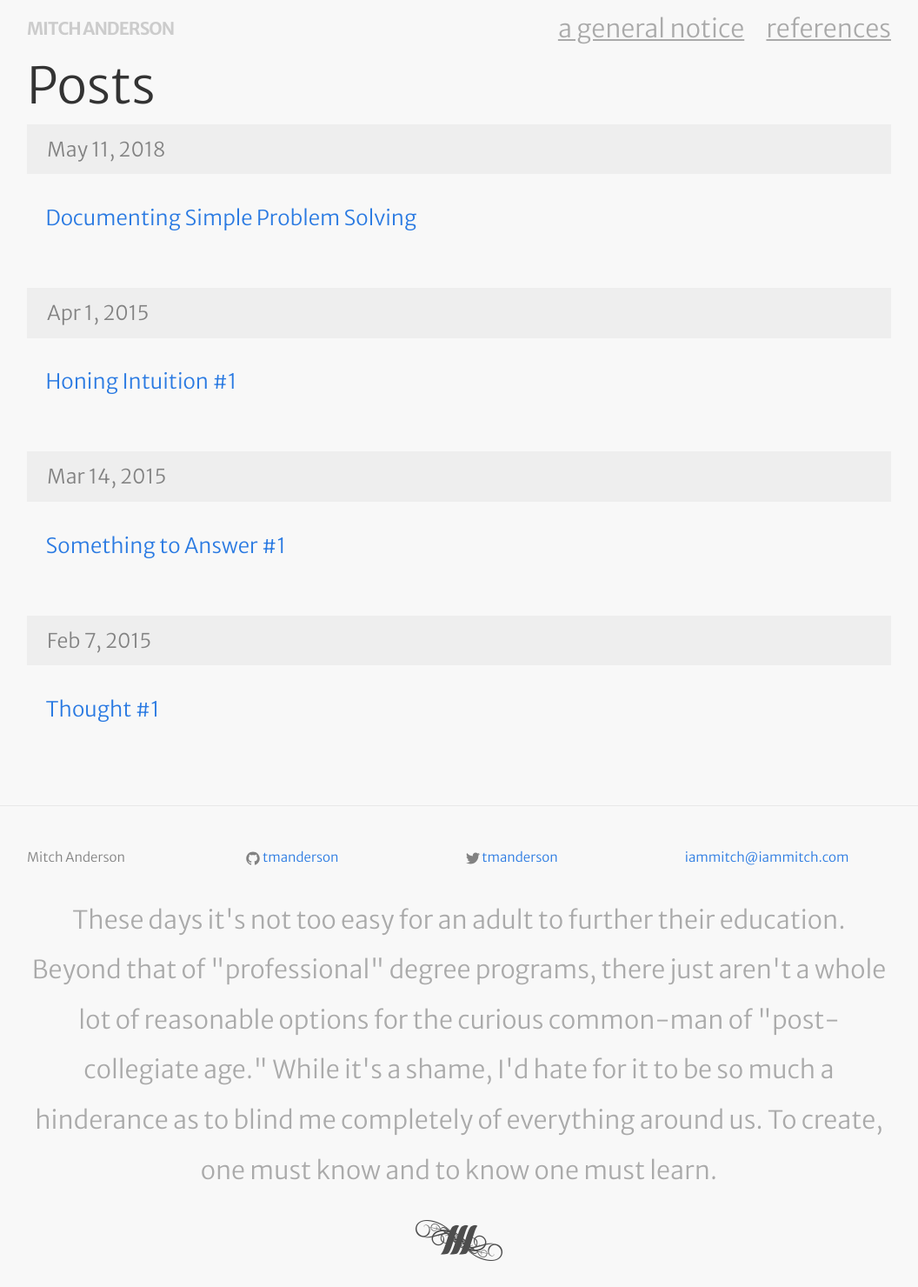
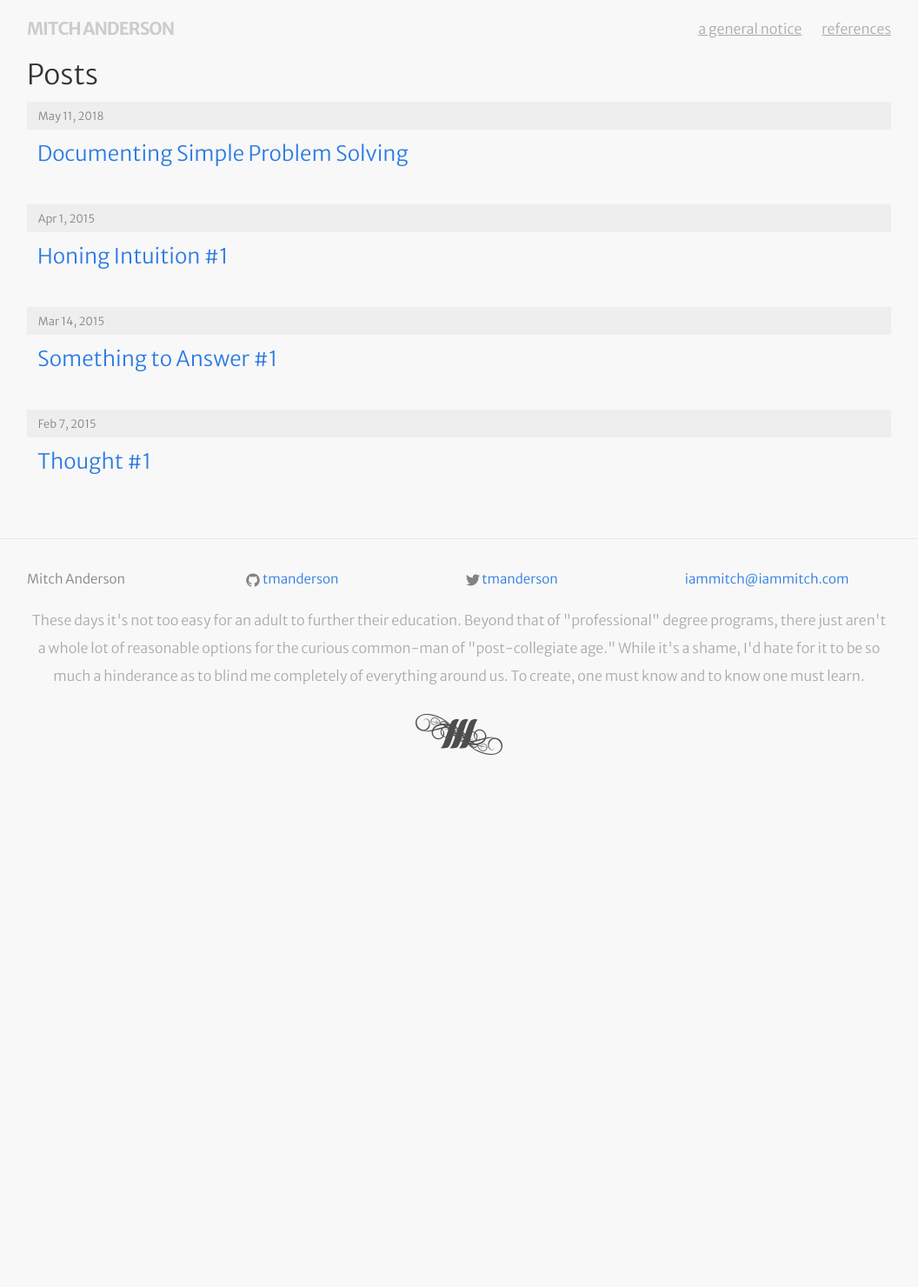
Before and after one commit to tmanderson/tmanderson.github.io, a Jekyll site: the page built from index.html, in a window 1280 px wide. Shown: the whole page at 87% size, without its empty margins (112-1168 px from the left). Built offline with Jekyll 4.4.1, drawn with Linux system fonts in a browser that asks for light colours; nearby versions of some CDN libraries; after the commit the page ends 900 px from its top, so only the background shows below that.

Commit message:
Update _base.scss

```diff
--- a/_sass/_base.scss
+++ b/_sass/_base.scss
@@ -9,7 +9,7 @@ dl, dd, ol, ul, figure {
 }
 
 html {
-  font-size: 18px;
+  font-size: 62.5%;
 }
 
 /**
```
